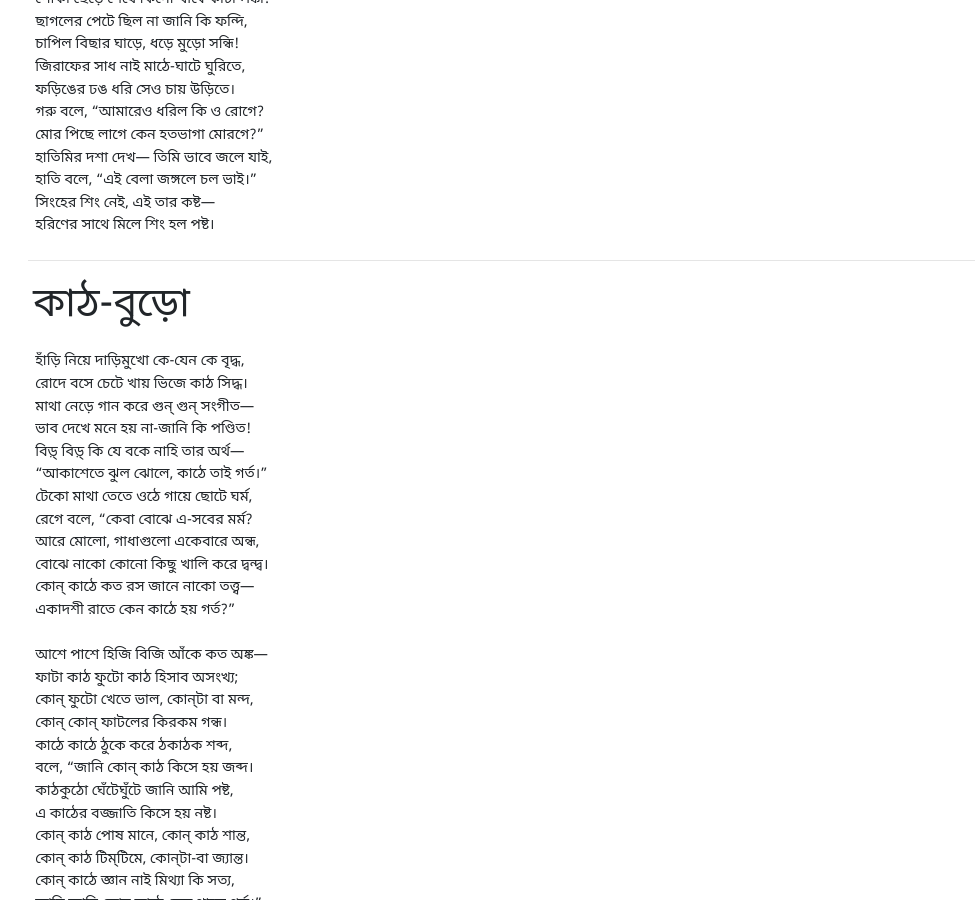
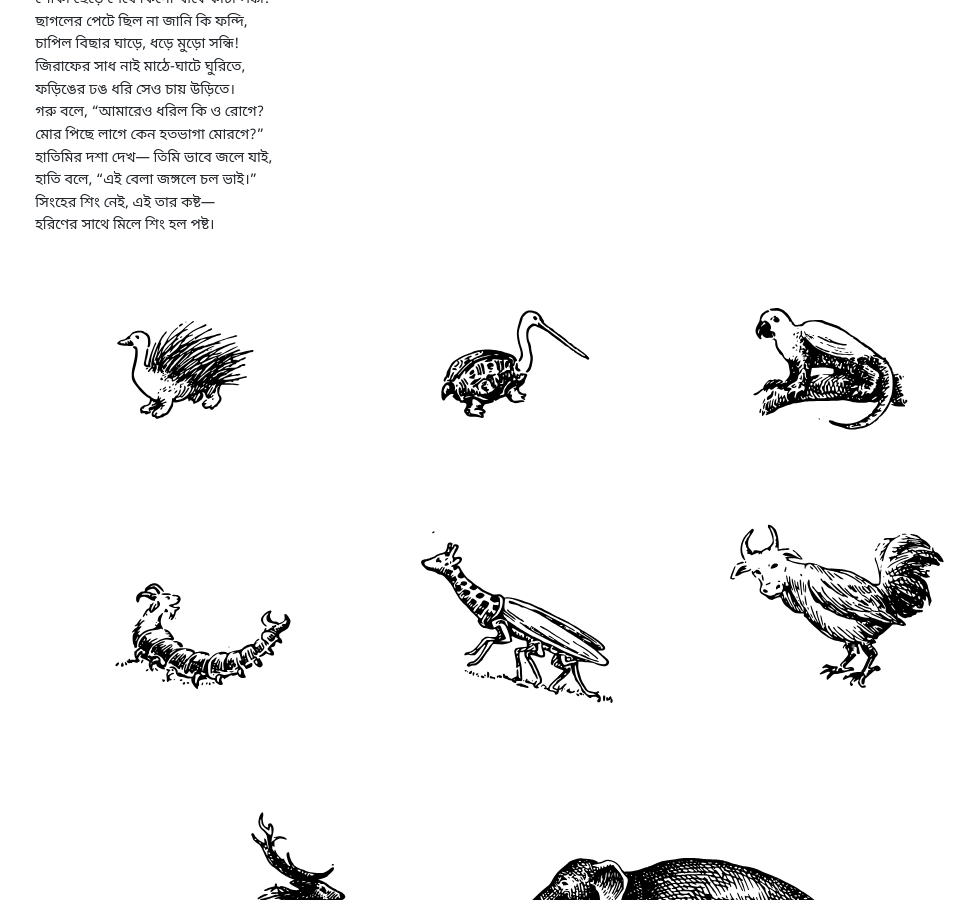
Before and after one commit to majantali/majantali.github.io, a Jekyll site: the page built from bnarchive/SukumarRay_Poetry_AbolTabol.md, in a window 1280 px wide and 900 px high, scrolled down 1350 px. Shown: the whole window, without its empty margins (127-1102 px from the left). Built offline with Jekyll 4.4.1, drawn with Linux system fonts in a browser that asks for light colours; some web fonts are replaced; our own code applies the rules of GitHub Pages for plain Markdown files.

Commit message:
add images

`````diff
--- a/bnarchive/SukumarRay_Poetry_AbolTabol.md
+++ b/bnarchive/SukumarRay_Poetry_AbolTabol.md
@@ -55,9 +55,16 @@ language: bn
 হরিণের সাথে মিলে শিং হল পষ্ট।
 ````
 
+<img class="img-fluid" src="images/SukumarRay_Poetry_AbolTabol/khichuri.svg" />
+
+
+
 * * * *
 
 # কাঠ-বুড়ো
+
+<img class="float-right" src="images/SukumarRay_Poetry_AbolTabol/kath-buro.svg" />
+
 
 ````
 হাঁড়ি নিয়ে দাড়িমুখো কে-যেন কে বৃদ্ধ,
@@ -188,6 +195,10 @@ language: bn
 * * * *
 
 # কাতুকুতু বুড়ো
+
+
+<img class="float-right" src="images/SukumarRay_Poetry_AbolTabol/katukutu-buro.svg" />
+
 
 ````
 আর যেখানে যাও না রে ভাই সপ্তসাগর পার,
`````
Also changed, not shown: bnarchive/images/SukumarRay_Poetry_AbolTabol/burir-bari.svg (added), bnarchive/images/SukumarRay_Poetry_AbolTabol/chhayabaji.svg (added), bnarchive/images/SukumarRay_Poetry_AbolTabol/hature.svg (added), bnarchive/images/SukumarRay_Poetry_AbolTabol/kath-buro.svg (added), bnarchive/images/SukumarRay_Poetry_AbolTabol/katukutu-buro.svg (added), bnarchive/images/SukumarRay_Poetry_AbolTabol/khichuri.svg (added), bnarchive/images/SukumarRay_Poetry_AbolTabol/khuror-kol.svg (added), bnarchive/images/SukumarRay_Poetry_AbolTabol/kumropotash.svg (added), bnarchive/images/SukumarRay_Poetry_AbolTabol/lorai-khyapa.svg (added).
